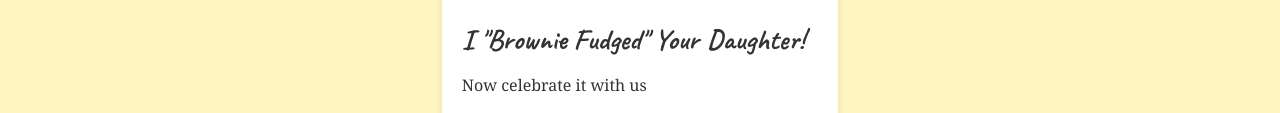
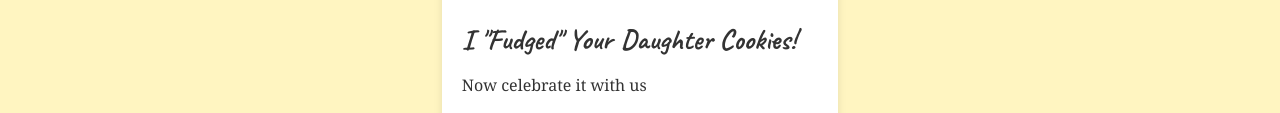
Before and after one commit to ajk-151/akarwedding, a plain HTML site: page index.html in a window 1280 px wide. Shown: the part 350-463 px from the top of the page. Drawn offline with Linux system fonts and the light colour scheme.

Commit message:
nit change

```diff
--- a/index.html
+++ b/index.html
@@ -27,7 +27,7 @@
     </section>
 
     <section>
-        <h2>I "Brownie Fudged" Your Daughter!</h2>
+        <h2>I "Fudged" Your Daughter Cookies!</h2>
         <p>Now celebrate it with us</p>
     </section>
 
```
